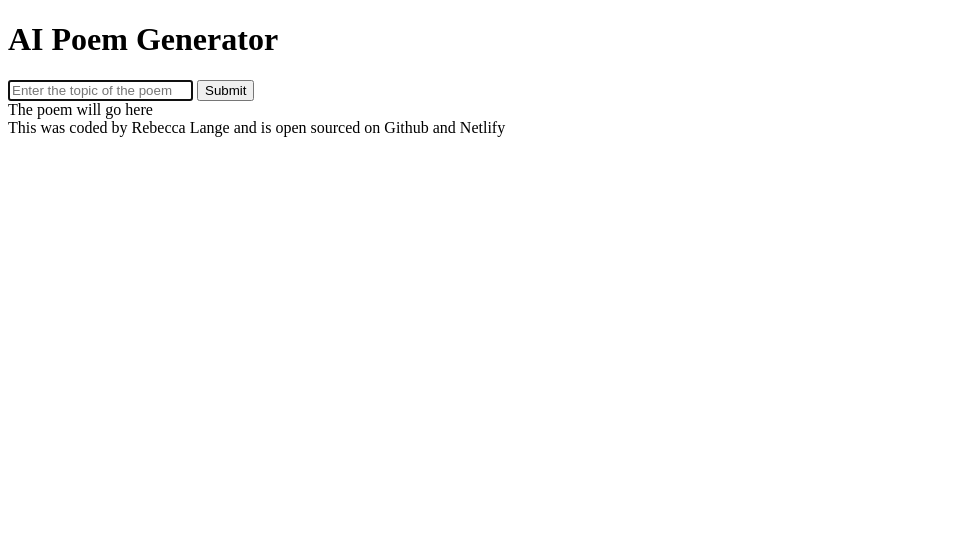
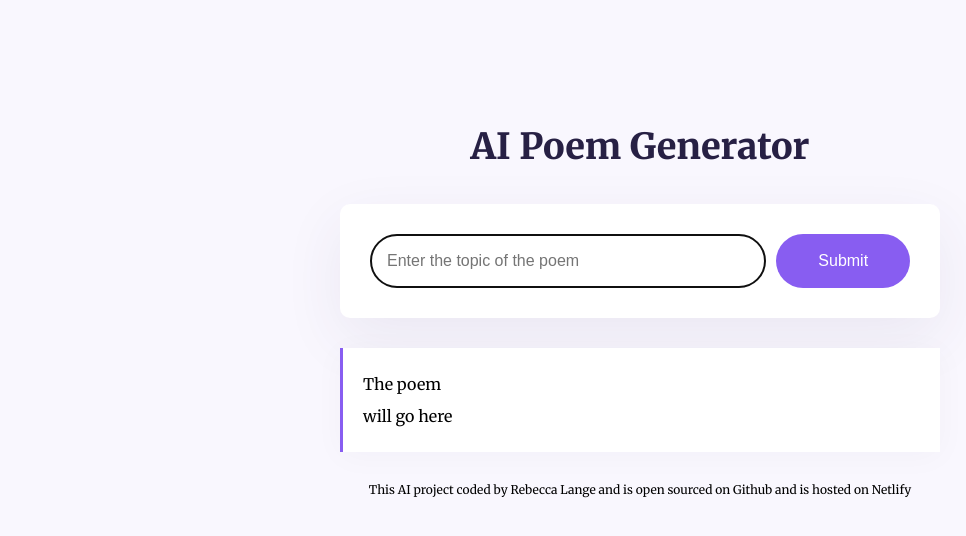
Before and after one commit to beckslange/AI-Poems-Project-Setup, a plain HTML site: page index.html in a window 1280 px wide. Shown: the whole page, without its empty margins (0-966 px from the left). Drawn offline with Linux system fonts and the light colour scheme; a web font is replaced by a local one.

Commit message:
added CSS styling

```diff
--- a/index.html
+++ b/index.html
@@ -4,9 +4,17 @@
     <meta charset="UTF-8" />
     <meta name="viewport" content="width=device-width, initial-scale=1.0" />
     <link rel="stylesheet" href="src/index.css" />
+    <link rel="preconnect" href="https://fonts.googleapis.com" />
+    <link rel="preconnect" href="https://fonts.gstatic.com" crossorigin />
+    <link
+      href="https://fonts.googleapis.com/css2?family=Alan+Sans:wght@300..900&family=Merriweather:ital,opsz,wght@0,18..144,300..900;1,18..144,300..900&family=Roboto+Condensed:ital,wght@0,100..900;1,100..900&family=Truculenta:opsz,wght@12..72,100..900&display=swap"
+      rel="stylesheet"
+    />
+
     <title>AI Poems Project/Setup</title>
   </head>
   <body>
+    <div class="container">
       <header>
         <h1>AI Poem Generator</h1>
       </header>
@@ -18,14 +26,17 @@
             autofocus
             required
             autocomplete="off"
+            class="prompt"
           />
-        <input type="submit" />
+          <input type="submit" class="submit-button" />
         </form>
-      <div id="poem">The poem will go here</div>
+        <div class="poem" id="poem">The poem <br />will go here</div>
       </main>
       <footer>
-      This was coded by Rebecca Lange and is open sourced on Github and Netlify
+        This AI project coded by Rebecca Lange and is open sourced on Github and
+        is hosted on Netlify
       </footer>
+    </div>
     <script src="src/index.js"></script>
   </body>
 </html>
--- a/src/index.css
+++ b/src/index.css
@@ -0,0 +1,70 @@
+body {
+  background-color: #f9f7fe;
+  font-family: "Merriweather", serif;
+}
+.container {
+  margin: 120px auto;
+  /*120px puts a margin on the top, and then auto makes the left and
+  right 0, basically--so then we add a max-width to make it look better*/
+  max-width: 600px;
+}
+header {
+  margin-bottom: 30px;
+}
+h1 {
+  text-align: center;
+  font-weight: 800;
+  /*font-weight is a value between 100 and 900*/
+  font-size: 36px;
+  line-height: 1.5;
+  /*line-height is font-size (fz) times 1.5, or whatever the number is*/
+  color: #272044;
+}
+
+form {
+  padding: 30px;
+  /*padding adds spacing around the form*/
+  background-color: white;
+  border-radius: 10px;
+  display: flex;
+  box-shadow: 0px 20px 60px rgba(65, 50, 100, 0.08);
+  margin-bottom: 30px;
+}
+.prompt {
+  padding: 16px;
+  border: 1px solid rgba(39, 33, 66, 0.5);
+  width: 80%;
+  font-size: 16px;
+  border-radius: 50px;
+  line-height: 20px;
+  color: #272044;
+}
+.submit-button {
+  margin-left: 10px;
+  background: #885df1;
+  color: white;
+  border: none;
+  width: 150px;
+  /*width here made it so the button was wider, the width in .prompt
+  made it so the search bar took up 80% of 600px max width of the
+  entire container*/
+  font-size: 16px;
+  border-radius: 50px;
+  padding: 14px 24px;
+}
+.poem {
+  font-size: 16px;
+  background: white;
+  padding: 20px;
+  line-height: 2;
+  border-left: 3px solid #885df1;
+  box-shadow: 0px 4px 30px rgba(39, 33, 66, 0.03);
+}
+footer {
+  text-align: center;
+  font-size: 12px;
+  margin-top: 30px;
+}
+a {
+  color: #885df1;
+}
```
Lines whose indentation alone changed are shown as unchanged.
